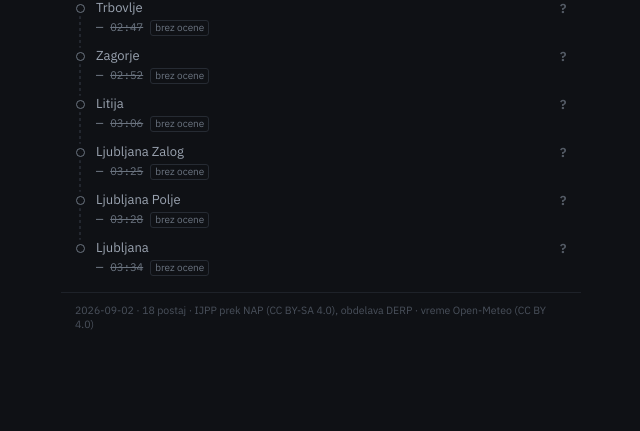
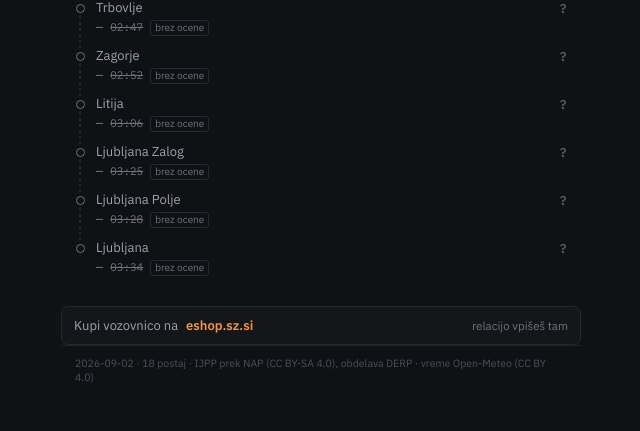
Before and after one commit to David7500/David7500, a FastAPI app: page /app/train/1609 in a window 1280 px wide. Shown: the part 679-1110 px from the top of the page, without its empty margins (443-1083 px from the left). Run offline with FastAPI, Linux system fonts and the light colour scheme; data comes from the database, SQL or seed files in the repository; data that the repository does not hold is empty.

Commit message:
Povezava na nakup vozovnice v oknu voznje
Pod casovnico je povezava na eshop.sz.si. Globoke povezave NI: obrazec trgovine
je POST z internimi ID-ji postaj in GET parametri se tiho ignorirajo --
preizkuseno, ?TravelFrom=Ljubljana&TravelTo=Koper pusti polji prazni. Zato
povezava vodi na trgovino in to tudi pise ("relacijo vpises tam"). Obljubiti
izpolnjeno pot bi bila laz, ki bi jo potnik odkril sele tam.

Samo pri zeleznici, nadomestni prevoz SZ vkljucno (mode = bus, network =
zeleznica -- SZ storitev, vozovnica velja). Pri avtobusih vsak prevoznik
prodaja sam in povezava na SZ bi bila napacna; preverjeno, da se tam ne izpise.

potniski.sz.si je za Cloudflarom (403) in za to neuporaben, eshop.sz.si
odgovarja normalno.

Co-Authored-By: Claude Opus 5 <noreply@anthropic.com>

```diff
--- a/kajros/static/train.css
+++ b/kajros/static/train.css
@@ -561,3 +561,23 @@
   body:not(.is-advanced) .col-run .detail-weather { margin-top: 9px; }
   body:not(.is-advanced) .col-run .run-map-wrap { margin-top: 12px; }
 }
+
+/* Nakup vozovnice: tuja povezava, zato vidno locena od nasih podatkov in z
+   `rel="noopener"`. Ni glavno dejanje na strani -- potnik je tu zaradi
+   vprasanja "kdaj in koliko zamuja" -- zato ni gumb, ampak vrstica. */
+.ticket-link {
+  display: flex;
+  align-items: baseline;
+  gap: 8px;
+  margin: 14px 0 0;
+  padding: 10px 12px;
+  border: 1px solid var(--line);
+  border-radius: var(--r);
+  background: var(--bg-panel);
+  color: var(--ink-dim);
+  font-size: 13px;
+  text-decoration: none;
+}
+.ticket-link:hover { border-color: var(--accent); color: var(--ink); }
+.ticket-link strong { color: var(--accent-lit); font-weight: 600; }
+.ticket-note { margin-left: auto; font-size: 11.5px; color: var(--ink-faint); }
--- a/kajros/static/train.js
+++ b/kajros/static/train.js
@@ -473,6 +473,7 @@ function renderTimeline() {
       aheadOnly: !document.body.classList.contains("is-advanced"),
       highlight: yours ? yours.stop_seq : null,
     }) +
+    vozovnicaHtml(run) +
     // Vira sta navedena tu in ne v opombi nad casovnico: navedba je pogoj
     // rabe (IJPP CC BY-SA 4.0, Open-Meteo CC BY 4.0), ne razlaga za potnika.
     `<div class="detail-foot">${escapeHtml(run.service_date)} · ${run.stops.length} postaj
@@ -569,6 +570,26 @@ const KIND = {
   estimate: { label: "ocena (prenos zamude)" },
   none: { label: "brez podatka" },
 };
+
+// Nakup vozovnice je pri SZ na `eshop.sz.si`. Globoke povezave NI: obrazec je
+// POST z internimi ID-ji postaj (`TravelFromId`), GET parametri se tiho
+// ignorirajo -- preizkuseno 3. 9. 2026. Zato povezava vodi na trgovino in to
+// tudi pise; obljubiti izpolnjeno pot bi bilo laz, ki bi jo potnik odkril sele
+// tam.
+//
+// Samo za zeleznicno omrezje. Nadomestni prevoz SZ je zraven (mode = bus, a
+// network = zeleznica): to je SZ storitev in vozovnica velja. Pri mestnih in
+// medkrajevnih avtobusih pa vsak prevoznik prodaja sam in povezava na SZ bi
+// bila napacna.
+function vozovnicaHtml(run) {
+  if (!run || run.network !== "zeleznica") return "";
+  return `<a class="ticket-link" href="https://eshop.sz.si/" target="_blank"
+      rel="noopener noreferrer"
+      title="Spletna trgovina SŽ. Relacije ni mogoče podati v naslovu, zato jo tam vpišeš sam.">
+      Kupi vozovnico na <strong>eshop.sz.si</strong>
+      <span class="ticket-note">relacijo vpišeš tam</span>
+    </a>`;
+}
 
 function profilePoints() {
   // Vse postaje poti, ne samo tiste z meritvijo -- graf mora pokazati celo pot.
```
Also changed, not shown: .claude/rules/strani.md.
